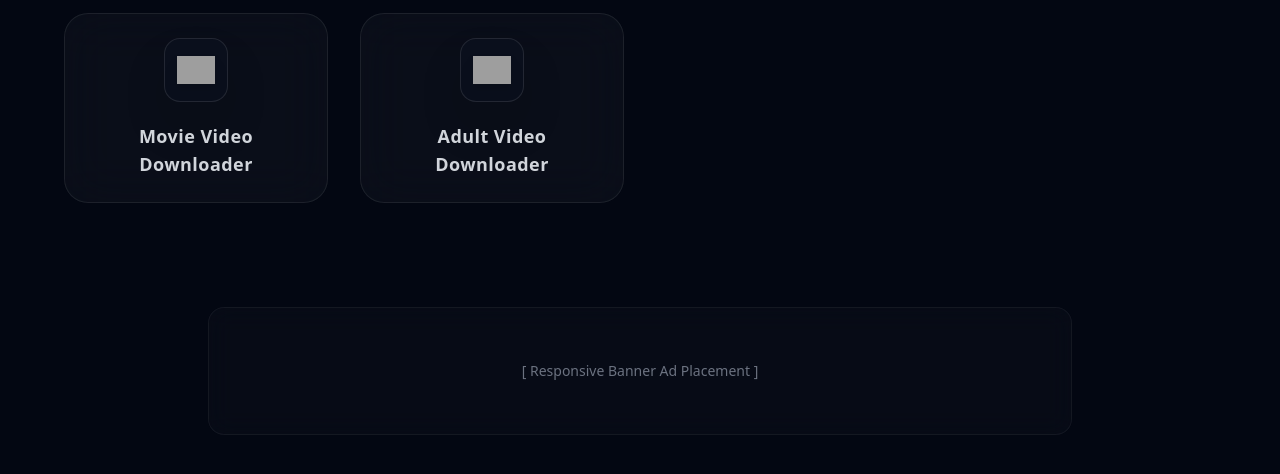
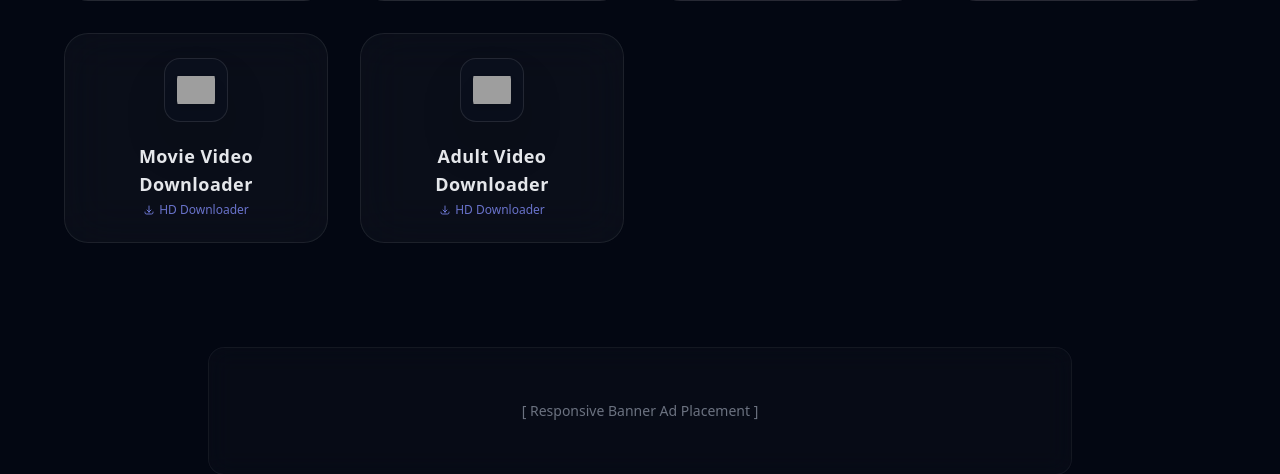
Before and after one commit to Rafin010/FreeDownloader, a Flask app: page / in a window 1280 px wide. Shown: the part 811-1285 px from the top of the page. Run offline with Flask 3, Linux system fonts and the light colour scheme; some libraries are stand-ins or nearby versions; grey boxes are pictures that could not be loaded.

Commit message:
add new itenm

```diff
--- a/free_d/templates/index.html
+++ b/free_d/templates/index.html
@@ -3,6 +3,8 @@
 <head>
     <meta charset="UTF-8">
     <meta name="viewport" content="width=device-width, initial-scale=1.0">
+    <link rel="icon" href="https://i.ibb.co.com/5gyM1GtX/free-downloade-top.png" type="image/png">
+
 
     <title>Video Downloader for Free High Quality 1080p, 4K, HD | FreeDownloader.top</title>
     <meta name="description" content="Download free high-quality videos in 1080p, 4K, and HD. The ultimate video downloader for Facebook, Instagram, TikTok, YouTube, and movies. Fast, secure, and 100% free.">
@@ -79,9 +81,7 @@
         <div class="max-w-7xl mx-auto px-4 sm:px-6 lg:px-8">
             <div class="flex items-center justify-between h-20">
                 <div class="flex-shrink-0 flex items-center cursor-pointer z-50">
-                    <span class="text-2xl md:text-3xl font-extrabold text-transparent bg-clip-text bg-gradient-to-r from-indigo-400 via-purple-400 to-pink-400 tracking-tight">
-                        FreeDownloader
-                    </span>
+                    <img src="https://i.ibb.co.com/5gyM1GtX/free-downloade-top.png" alt="FreeDownloader Logo" class="h-10 md:h-12 w-auto object-contain drop-shadow-[0_0_15px_rgba(99,102,241,0.3)] hover:scale-105 transition-transform duration-300">
                 </div>
 
                 <div class="hidden md:flex items-center space-x-8">
@@ -145,12 +145,18 @@
                 <div class="absolute inset-0 opacity-0 group-hover:opacity-100 transition-opacity duration-500 rounded-3xl -z-10 bg-gradient-to-b from-transparent to-indigo-900/20"></div>
 
                 <div class="w-16 h-16 md:w-22 md:h-22 mb-5 rounded-2xl overflow-hidden flex items-center justify-center bg-[#0a0f1c] border border-white/10 shadow-2xl group-hover:scale-110 group-hover:rotate-3 transition-transform duration-500 z-10 p-3">
-                    <img src="{{ card.img }}" alt="{{ card.title }} Icon" class="w-full h-full object-contain drop-shadow-lg">
+                    <img src="{{ card.img }}" alt="{{ card.title }} Icon" class="w-full h-full object-contain drop-shadow-lg rounded-lg">
                 </div>
 
-                <h3 class="text-base md:text-lg font-bold text-gray-300 group-hover:text-white transition-colors duration-300 z-10 tracking-wide">
-                    {{ card.title }}
-                </h3>
+                <div class="flex flex-col items-center z-10">
+                    <h3 class="text-base md:text-lg font-bold text-gray-200 group-hover:text-white transition-colors duration-300 tracking-wide">
+                        {{ card.title }}
+                    </h3>
+                    <span class="text-[11px] md:text-xs text-indigo-400/80 font-medium mt-1 flex items-center gap-1 group-hover:text-indigo-400 transition-colors">
+                        <svg class="w-3 h-3" fill="none" stroke="currentColor" viewBox="0 0 24 24"><path stroke-linecap="round" stroke-linejoin="round" stroke-width="2" d="M4 16v1a3 3 0 003 3h10a3 3 0 003-3v-1m-4-4l-4 4m0 0l-4-4m4 4V4"></path></svg>
+                        HD Downloader
+                    </span>
+                </div>
             </a>
             {% endfor %}
         </div>
@@ -244,9 +250,7 @@
         <div class="max-w-7xl mx-auto px-4 sm:px-6 lg:px-8">
             <div class="grid grid-cols-1 md:grid-cols-4 gap-12 mb-12">
                 <div class="col-span-1 md:col-span-2">
-                    <span class="text-3xl font-extrabold text-transparent bg-clip-text bg-gradient-to-r from-indigo-400 to-pink-400 mb-6 inline-block">
-                        FreeDownloader
-                    </span>
+                    <img src="https://i.ibb.co.com/5gyM1GtX/free-downloade-top.png" alt="FreeDownloader Logo" class="h-10 w-auto object-contain mb-6 opacity-80 hover:opacity-100 transition-opacity">
                     <p class="text-base leading-relaxed max-w-sm text-gray-500">
                         The best online video downloader allowing you to save videos from across the internet in HD quality for absolutely free. Fast, reliable, and secure.
                     </p>
```
Also changed, not shown: fb_downloader/templates/index.html (+2 -2 lines), Logo/free_downloade.top.png (added).
